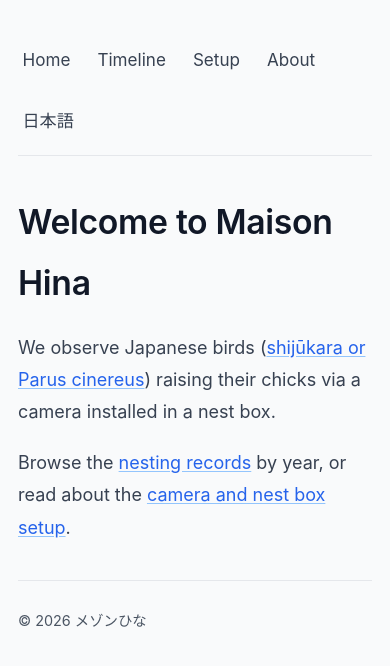
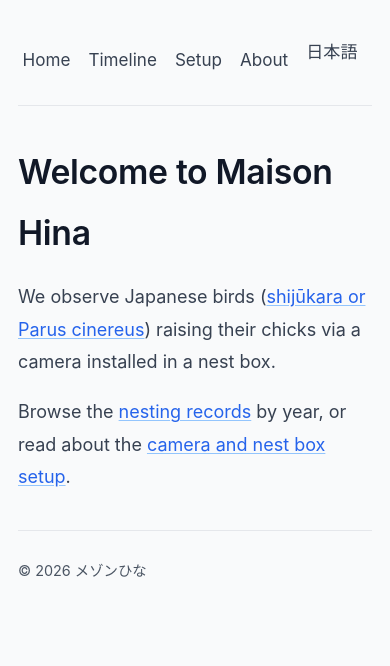
Before and after one commit to tagawa/maison-hina, a Jekyll site: the page built from en/index.md, in a window 390 px wide. Shown: the top 666 px of the page. Built offline with Jekyll 4.4.1, drawn with Linux system fonts in a browser that asks for light colours; comment, search, counter and statistics services are not loaded.

Commit message:
Reduced gap between nav items on mobile

```diff
--- a/assets/css/style.css
+++ b/assets/css/style.css
@@ -102,6 +102,13 @@
   border-bottom-color: #9ca3af;
 }
 
+/* Tighter gap on narrow screens to fit all nav items on one row */
+@media (max-width: 29.9rem) {
+  nav {
+    gap: 0.5rem;
+  }
+}
+
 /* Only push lang switch right when there's enough room for all items on one row */
 @media (min-width: 30rem) {
   nav .lang-switch {
```
